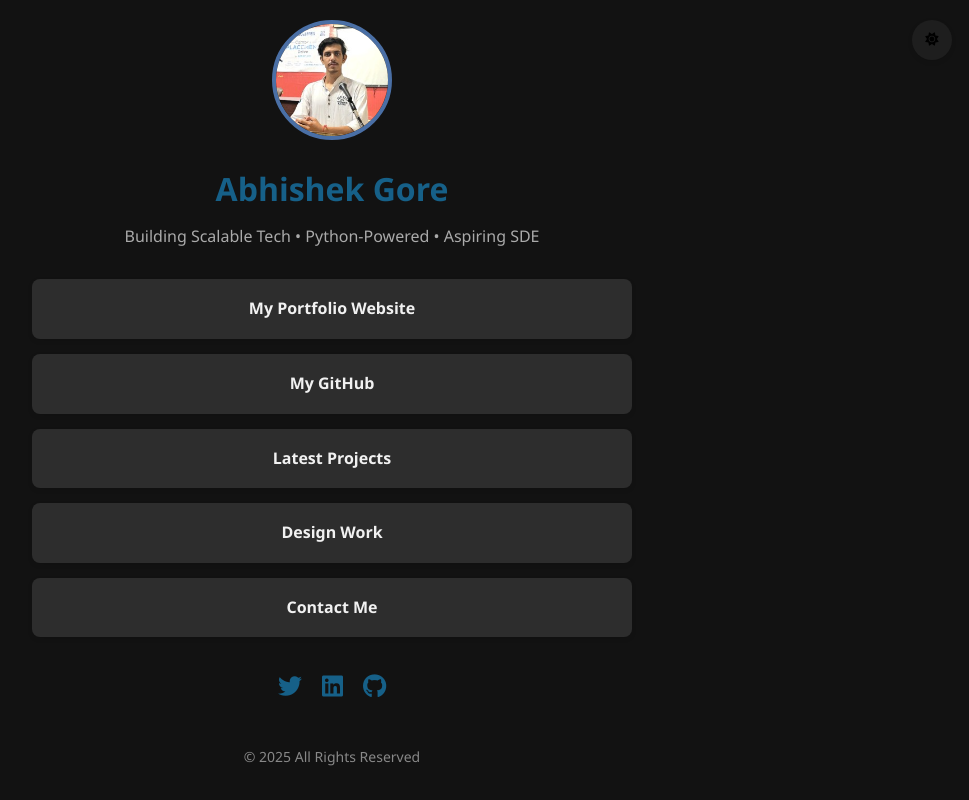
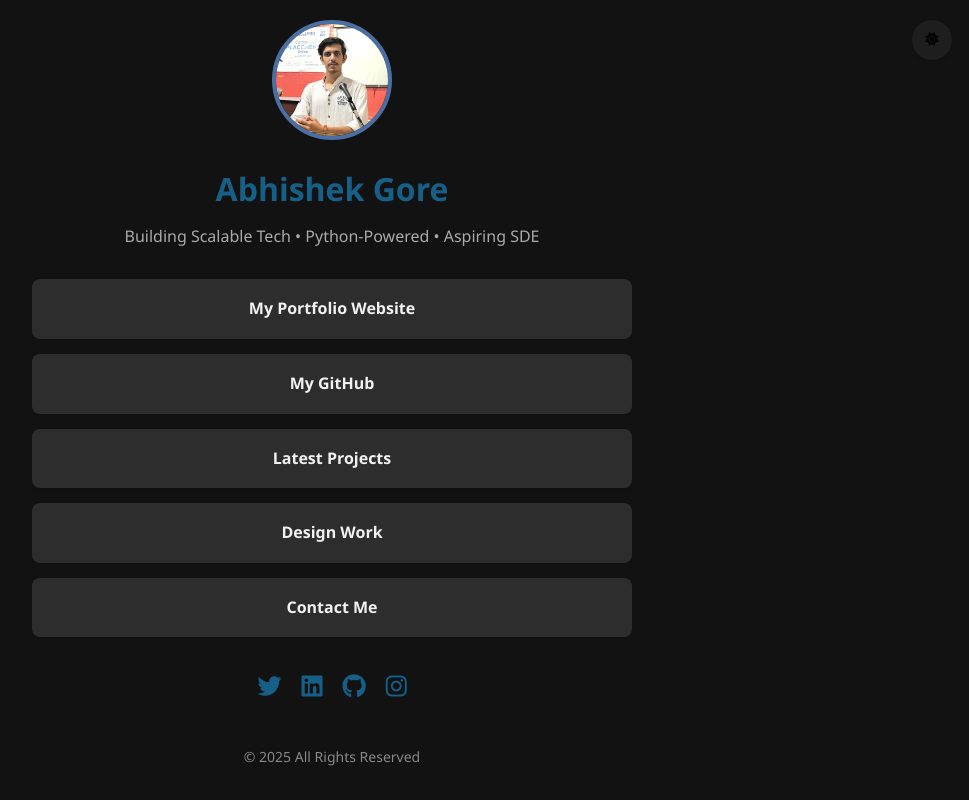
Before and after one commit to akayg/Portfolio, a plain HTML site: page index.html in a window 1280 px wide. Shown: the whole page, without its empty margins (308-1277 px from the left). Drawn offline with Linux system fonts and the light colour scheme.

Commit message:
feat: Add Instagram link to social icons section

```diff
--- a/index.html
+++ b/index.html
@@ -167,6 +167,8 @@
             <a href="https://x.com/abhishe71483226" class="social-icon"><i class="fab fa-twitter"></i></a>
             <a href="https://www.linkedin.com/in/abhishekgore-security/" class="social-icon"><i class="fab fa-linkedin"></i></a>
             <a href="https://github.com/akayg" class="social-icon"><i class="fab fa-github"></i></a>
+            <a href="https://instagram.com/abhiishekgore_" class="social-icon"><i class="fab fa-instagram"></i></a>
+
         </div>
 
         <footer>
```
